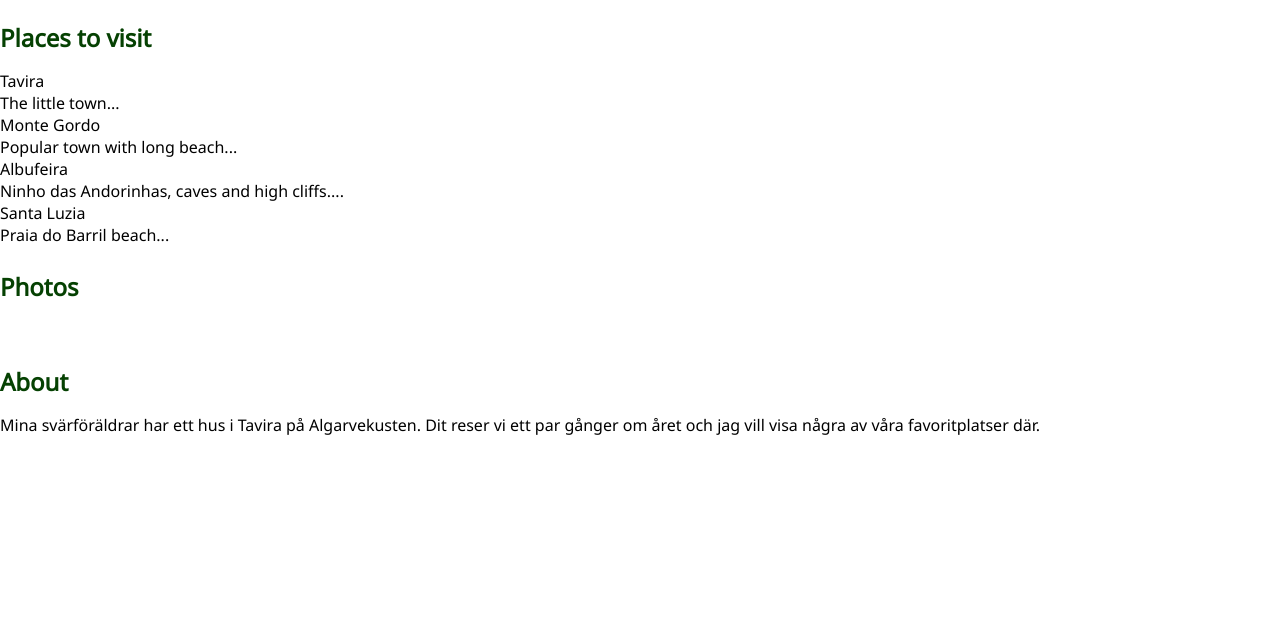
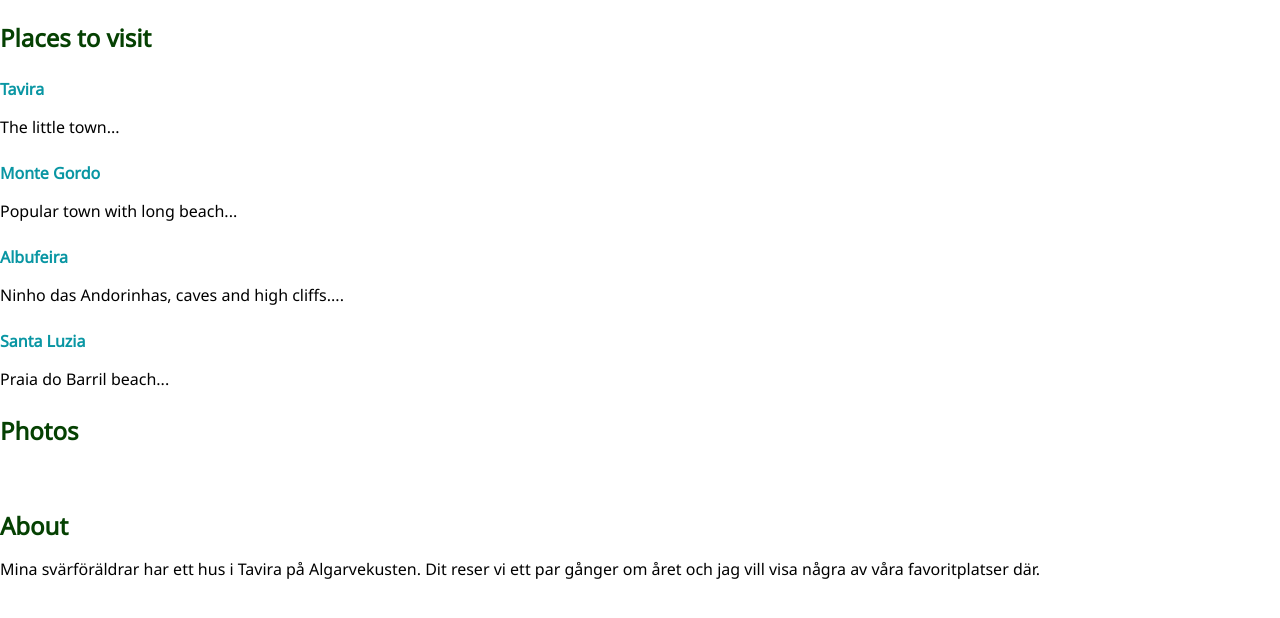
Before and after one commit to c-ridesjo/assignment-git, a plain HTML site: page index.html in a window 1280 px wide. Shown: the part 114-732 px from the top of the page. Drawn offline with Linux system fonts and the light colour scheme.

Commit message:
added hedings

```diff
--- a/index.html
+++ b/index.html
@@ -27,13 +27,13 @@
     <div class="places">
         <h2>Places to visit</h2>
         <ul>
-            <li>Tavira</li>
+            <h3>Tavira</h3>
                 <p>The little town...</p>
-            <li>Monte Gordo</li>
+            <h3>Monte Gordo</h3>
                 <p>Popular town with long beach...</p>
-            <li>Albufeira</li>
+            <h3>Albufeira</h3>
                 <p>Ninho das Andorinhas, caves and high cliffs....</p>
-            <li>Santa Luzia</li>
+            <h3>Santa Luzia</h3>
                 <p>Praia do Barril beach...</p>
 
         </ul>
--- a/main.css
+++ b/main.css
@@ -55,3 +55,10 @@
     font-size: 1.5rem;
     color:rgb(5, 65, 2)
  }
+
+ h3 {
+  margin-top: 1.5rem;
+  margin-bottom: 1rem;
+  font-size: 1rem;
+  color:rgb(9, 150, 163)
+ }
```
